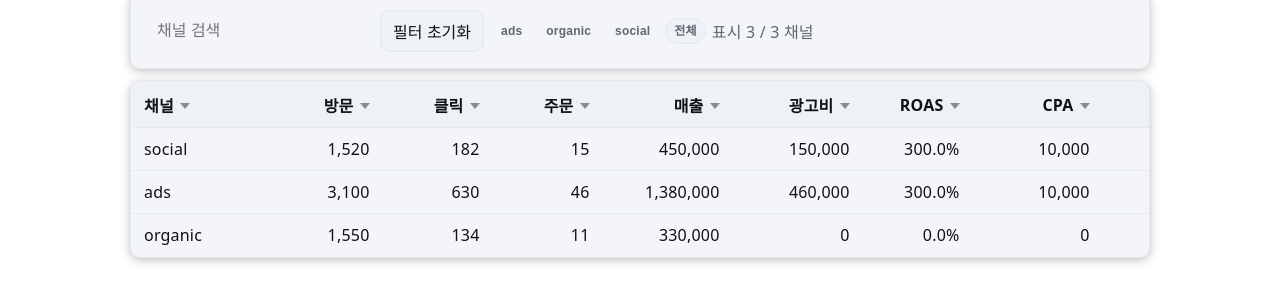
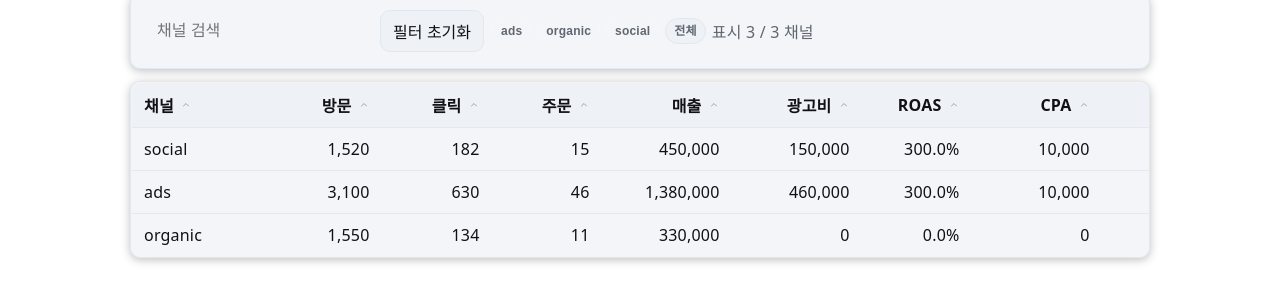
Before and after one commit to sht27363838-glitch/zp-v3.0, a Next.js app: page /growth in a window 1280 px wide. Shown: the part 236-538 px from the top of the page. Built offline with nearby package versions, Linux system fonts and the light colour scheme.

Commit message:
Update VirtualTable.tsx

```diff
--- a/app/_components/VirtualTable.tsx
+++ b/app/_components/VirtualTable.tsx
@@ -4,10 +4,10 @@ import React from 'react'
 type Column<T> = {
   key: keyof T | string
   header: React.ReactNode
-  width?: number | string              // 96 | '120px' | '12ch'
-  className?: string                   // 'num' → 우측정렬
+  width?: number | string
+  className?: string
   render?: (row: T) => React.ReactNode
-  sortable?: boolean                   // 정렬 허용
+  sortable?: boolean
   sortKey?: (row: T) => number | string
 }
 
@@ -18,127 +18,118 @@ type Props<T> = {
   className?: string
   height?: number
   rowHeight?: number
-  /** 빈 상태일 때 보여줄 콘텐츠 (기본: '데이터 없음') */
+  /** 데이터 없을 때 표시할 노드 */
   empty?: React.ReactNode
+  /** 테이블 하단 합계·평균 등 푸터(TFOOT) */
+  footer?: React.ReactNode
 }
 
 type SortState = { key?: string; dir: 'asc' | 'desc' }
 
 export default function VirtualTable<T>({
-  rows,
-  columns,
-  rowKey,
-  className = 'table',
-  height = 420,
-  rowHeight = 40,
-  empty = <div className="card" style={{padding:12}}>데이터 없음</div>,
+  rows, columns, rowKey, className='table', height=420, rowHeight=40, empty, footer,
 }: Props<T>) {
+
   const [sort, setSort] = React.useState<SortState>({ dir: 'asc' })
 
   const sortedRows = React.useMemo(() => {
     if (!sort.key) return rows
     const col = columns.find(c => (c.key as string) === sort.key)
     if (!col) return rows
-    const getVal = col.sortKey ? col.sortKey : (r: any) => r[sort.key as string]
+    const getVal = col.sortKey ?? ((r:any)=> r[sort.key as string])
+
     const copy = [...rows]
-    copy.sort((a, b) => {
-      const va = getVal(a)
-      const vb = getVal(b)
-      const na = typeof va === 'number' ? va : Number(va ?? NaN)
-      const nb = typeof vb === 'number' ? vb : Number(vb ?? NaN)
-      let cmp: number
-      if (!Number.isNaN(na) && !Number.isNaN(nb)) cmp = na - nb
-      else cmp = String(va ?? '').localeCompare(String(vb ?? ''), 'ko')
-      return sort.dir === 'asc' ? cmp : -cmp
+    copy.sort((a,b)=>{
+      const va=getVal(a), vb=getVal(b)
+      const na = typeof va==='number'? va : Number(va ?? NaN)
+      const nb = typeof vb==='number'? vb : Number(vb ?? NaN)
+      let cmp:number
+      if(!Number.isNaN(na) && !Number.isNaN(nb)) cmp = na-nb
+      else cmp = String(va??'').localeCompare(String(vb??''), 'ko')
+      return sort.dir==='asc'? cmp : -cmp
     })
     return copy
   }, [rows, sort, columns])
 
-  function toggleSort(key: string) {
-    setSort(prev => (prev.key !== key ? { key, dir: 'asc' } : { key, dir: prev.dir === 'asc' ? 'desc' : 'asc' }))
+  const toggleSort = (key:string)=>{
+    setSort(prev => prev.key!==key ? ({key,dir:'asc'}) : ({key,dir:prev.dir==='asc'?'desc':'asc'}))
   }
 
   function thProps(c: Column<T>): React.ThHTMLAttributes<HTMLTableHeaderCellElement> {
     if (!c.sortable) return {}
     const isActive = sort.key === (c.key as string)
-    const ariaSort: React.AriaAttributes['aria-sort'] =
-      isActive ? (sort.dir === 'asc' ? 'ascending' : 'descending') : 'none'
     return {
       role: 'button',
       tabIndex: 0,
-      onClick: () => toggleSort(c.key as string),
-      onKeyDown: (e: React.KeyboardEvent<HTMLTableHeaderCellElement>) => {
-        if (e.key === 'Enter' || e.key === ' ') {
-          e.preventDefault()
-          toggleSort(c.key as string)
-        }
+      onClick: ()=> toggleSort(c.key as string),
+      onKeyDown: e=>{
+        if(e.key==='Enter' || e.key===' '){ e.preventDefault(); toggleSort(c.key as string) }
       },
-      'aria-sort': ariaSort,
+      'aria-sort': isActive? (sort.dir==='asc'?'ascending':'descending') : 'none',
       'aria-label': '정렬',
-      className: `sortable ${isActive ? (sort.dir === 'asc' ? 'asc' : 'desc') : ''} ${c.className || ''}`.trim(),
+      style: { userSelect:'none', cursor:'pointer', whiteSpace:'nowrap' } as React.CSSProperties,
     }
   }
 
-  if (!rows || rows.length === 0) {
-    return <div className="card" style={{padding:0}}>{empty}</div>
-  }
+  const SortIcon = ({ active, dir }:{active:boolean; dir:'asc'|'desc'})=>(
+    <svg aria-hidden width="12" height="12" viewBox="0 0 24 24" style={{marginLeft:6, opacity:active?1:.35}}>
+      {dir==='asc'
+        ? <path d="M7 14l5-5 5 5" fill="none" stroke="currentColor" strokeWidth="2" strokeLinecap="round" strokeLinejoin="round"/>
+        : <path d="M7 10l5 5 5-5" fill="none" stroke="currentColor" strokeWidth="2" strokeLinecap="round" strokeLinejoin="round"/>}
+    </svg>
+  )
 
   return (
-    <div className="card" style={{ padding: 0 }}>
-      <div className="scroll" style={{ maxHeight: height, overflow: 'auto' }}>
-        <table className={className} style={{ width: '100%' }}>
+    <div className="card" style={{padding:0}}>
+      <div className="scroll" style={{maxHeight:height, overflow:'auto'}}>
+        <table className={className} style={{width:'100%'}}>
           <colgroup>
-            {columns.map((c, i) => (
-              <col
-                key={i}
-                style={
-                  c.width
-                    ? { width: typeof c.width === 'number' ? `${c.width}px` : c.width }
-                    : undefined
-                }
-              />
+            {columns.map((c,i)=>(
+              <col key={i} style={c.width? {width: typeof c.width==='number'? `${c.width}px` : c.width}: undefined}/>
             ))}
           </colgroup>
 
           <thead>
             <tr>
-              {columns.map((c, i) => (
-                <th key={i} {...thProps(c)}>
-                  <span style={{ display: 'inline-flex', alignItems: 'center', gap: 6, whiteSpace: 'nowrap' }}>
+              {columns.map((c,i)=>{
+                const key = c.key as string
+                const active = sort.key===key
+                return (
+                  <th key={i} className={c.className||undefined} {...thProps(c)}>
+                    <span style={{display:'inline-flex', alignItems:'center'}}>
                       {c.header}
-                    {c.sortable && <span aria-hidden className="sort-indicator" />}
+                      {c.sortable && <SortIcon active={active} dir={active ? sort.dir : 'asc'}/>}
                     </span>
                   </th>
-              ))}
+                )
+              })}
             </tr>
           </thead>
 
+          {sortedRows.length===0 ? (
             <tbody>
-            {sortedRows.map((r, idx) => (
-              <tr key={rowKey(r, idx)} style={{ height: rowHeight }}>
-                {columns.map((c, i) => {
-                  const content = c.render ? c.render(r) : (r as any)[c.key as string]
-                  return (
-                    <td key={i} className={c.className || undefined}>
-                      {content}
+              <tr>
+                <td colSpan={columns.length}>
+                  {empty ?? <div className="empty-state">표시할 데이터가 없습니다.</div>}
                 </td>
-                  )
+              </tr>
+            </tbody>
+          ) : (
+            <tbody>
+              {sortedRows.map((r,idx)=>(
+                <tr key={rowKey(r,idx)} style={{height:rowHeight}}>
+                  {columns.map((c,i)=>{
+                    const v = c.render? c.render(r) : (r as any)[c.key as string]
+                    return <td key={i} className={c.className||undefined}>{v}</td>
                   })}
                 </tr>
               ))}
             </tbody>
+          )}
+
+          {footer && <tfoot><tr><td colSpan={columns.length}>{footer}</td></tr></tfoot>}
         </table>
       </div>
-
-      <style jsx>{`
-        :global(th.sortable){ user-select:none; cursor:pointer; }
-        :global(th .sort-indicator){
-          width:0;height:0;border-left:5px solid transparent;border-right:5px solid transparent;
-          border-top:6px solid currentColor; opacity:.45; transform:translateY(1px);
-        }
-        :global(th.sortable.asc .sort-indicator){ transform:rotate(180deg) translateY(-1px); opacity:1; }
-        :global(th.sortable.desc .sort-indicator){ opacity:1; }
-      `}</style>
     </div>
   )
 }
```
Lines whose indentation alone changed are shown as unchanged.
